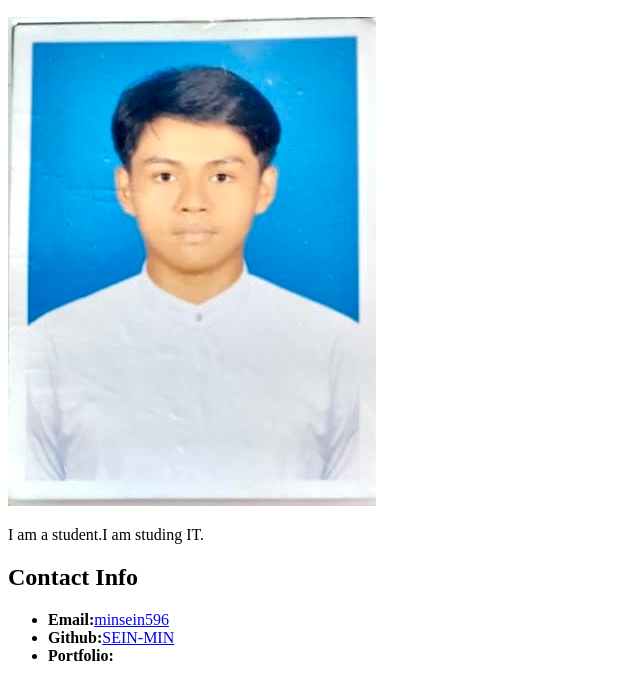
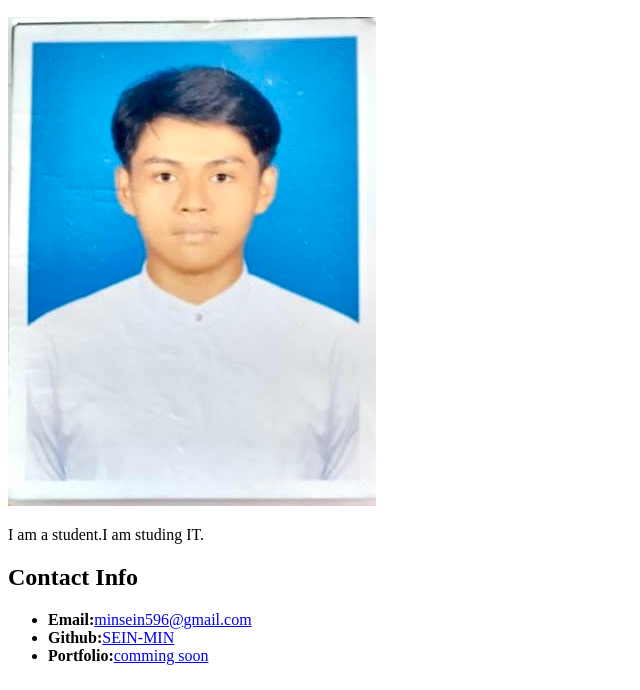
Before and after one commit to SEIN-MIN/Module-1-01-HTML, a plain HTML site: page index.html in a window 1280 px wide. Shown: the part 110-800 px from the top of the page, without its empty margins (0-640 px from the left). Drawn offline with Linux system fonts and the light colour scheme.

Commit message:
modified

```diff
--- a/index.html
+++ b/index.html
@@ -3,7 +3,7 @@
 <head>
     <meta charset="UTF-8">
     <meta name="viewport" content="width=device-width, initial-scale=1.0">
-    <title>Document</title>
+    <title>Student Bio</title>
 </head>
 <body>
     <!-- tittle -->
@@ -20,13 +20,13 @@
     <h2>Contact Info</h2>
     <ul>
         <li>
-            <strong>Email:</strong><a href="https:/minsein596">minsein596</a>
+            <strong>Email:</strong><a href="https:/minsein596@gmail.com">minsein596@gmail.com</a>
         </li>
         <li>
             <strong>Github:</strong><a href="https:/github.com">SEIN-MIN</a>
         </li>
         <li>
-            <strong>Portfolio:</strong><a href="https:/google.com"></a>
+            <strong>Portfolio:</strong><a href="https:/google.com">comming soon</a>
         </li>
     </ul>
 </body>
```
